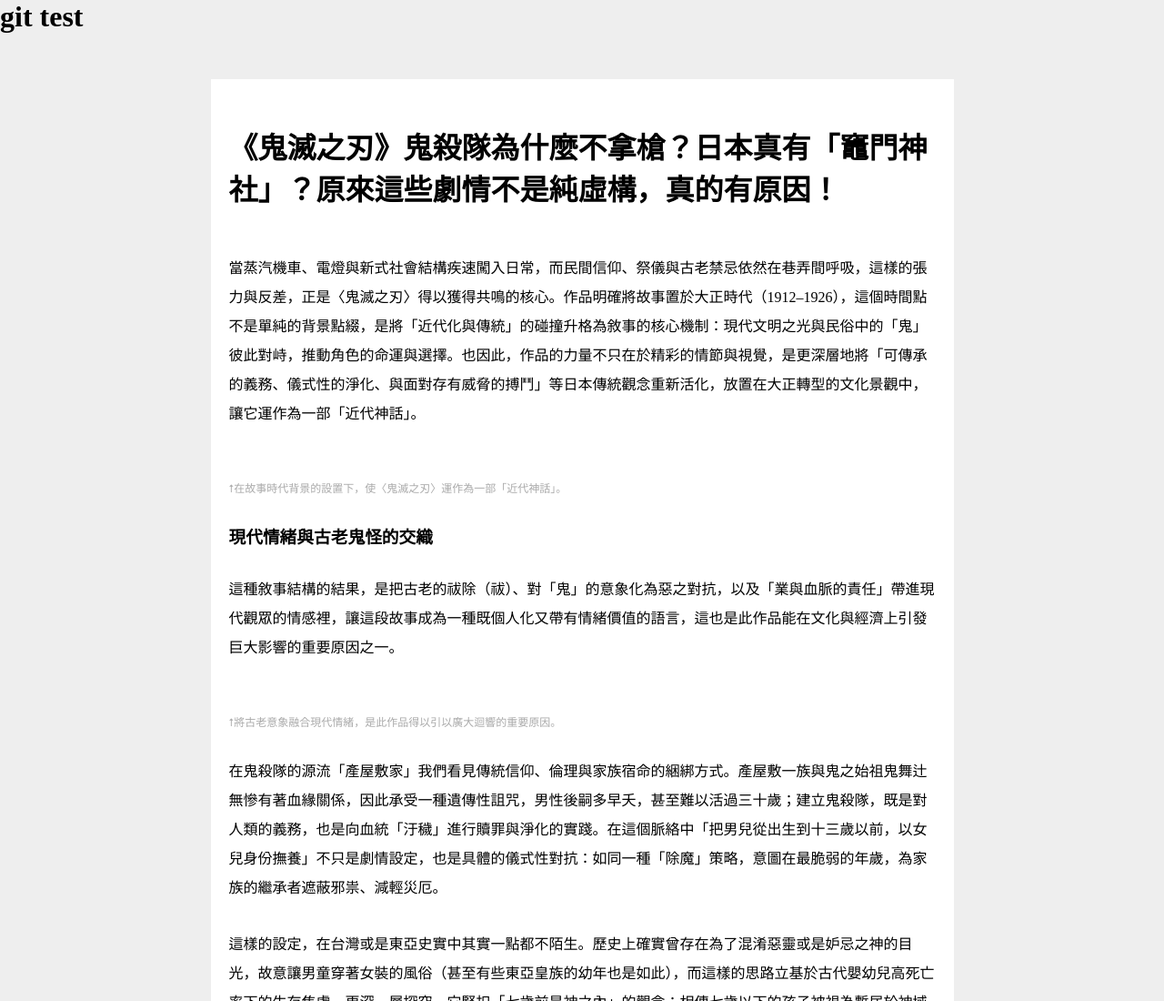
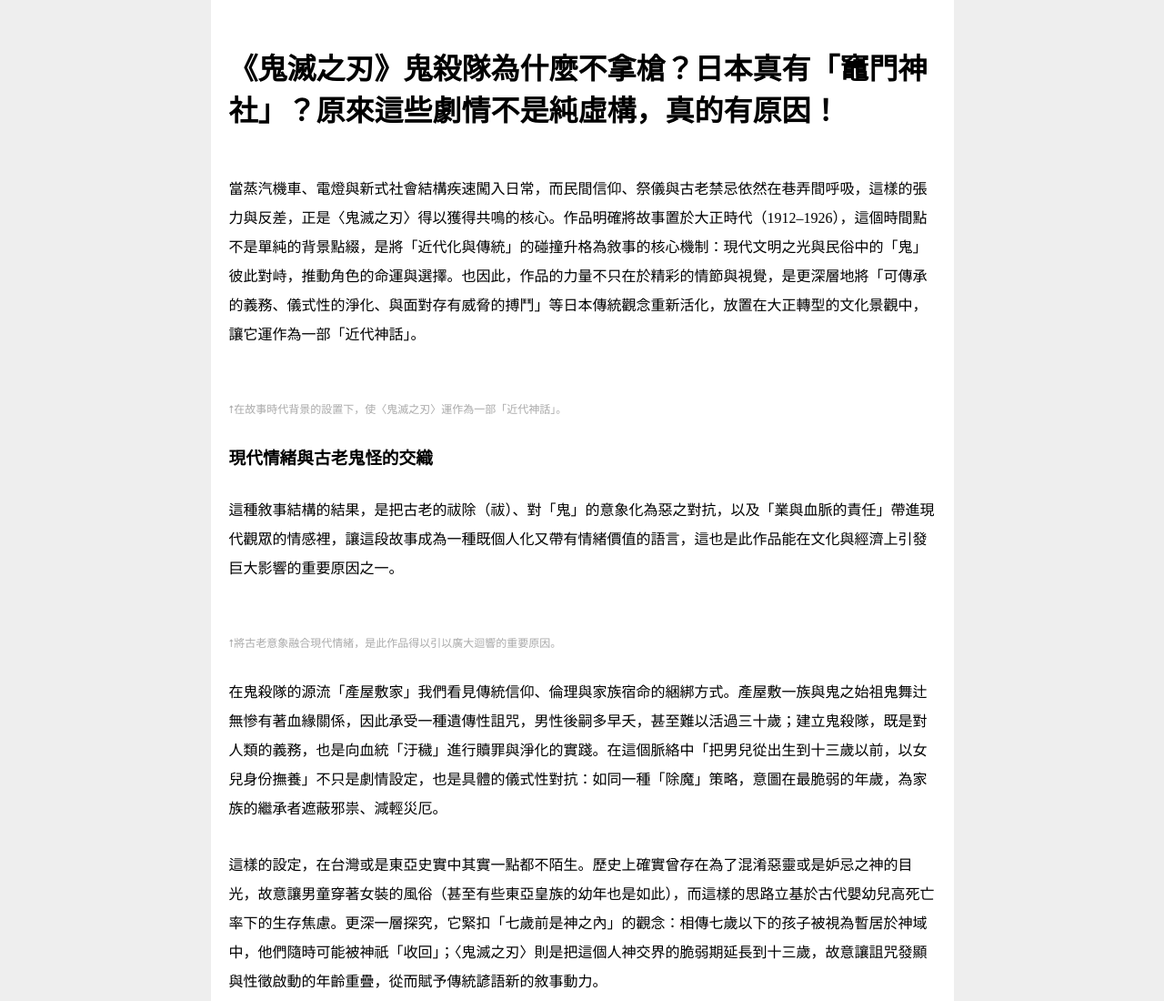
Before and after one commit to sfy257000/sletter-test, a plain HTML site: page index.html in a window 1280 px wide. Shown: the top 1100 px of the page at 91% size. Drawn offline with Linux system fonts and the light colour scheme.

Commit message:
delect gittest

```diff
--- a/index.html
+++ b/index.html
@@ -7,7 +7,6 @@
     <link rel="stylesheet" href="./css/sletter.css">
 </head>
 <body>
-    <h1>git test</h1>
     <div class="wrap">
         <h1>《鬼滅之刃》鬼殺隊為什麼不拿槍？日本真有「竈門神社」？原來這些劇情不是純虛構，真的有原因！</h1>
         <p>當蒸汽機車、電燈與新式社會結構疾速闖入日常，而民間信仰、祭儀與古老禁忌依然在巷弄間呼吸，這樣的張力與反差，正是〈鬼滅之刃〉得以獲得共鳴的核心。作品明確將故事置於大正時代（1912–1926），這個時間點不是單純的背景點綴，是將「近代化與傳統」的碰撞升格為敘事的核心機制：現代文明之光與民俗中的「鬼」彼此對峙，推動角色的命運與選擇。也因此，作品的力量不只在於精彩的情節與視覺，是更深層地將「可傳承的義務、儀式性的淨化、與面對存有威脅的搏鬥」等日本傳統觀念重新活化，放置在大正轉型的文化景觀中，讓它運作為一部「近代神話」。</p>
```
